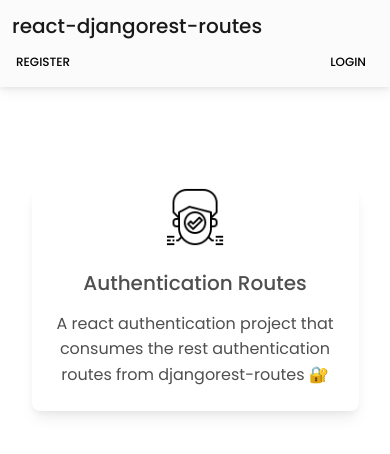
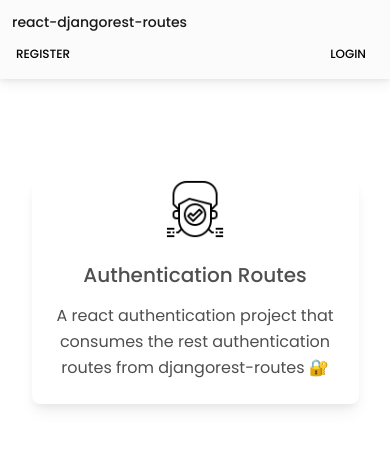
Before and after one commit to aybruhm/react-djangorest-routes, a React (Create React App) app in the folder frontend/frontend_routes/: page / in a window 390 px wide. Shown: the top 454 px of the page. Built offline with nearby package versions, Linux system fonts and the light colour scheme.

Commit message:
Hide harmburger on desktop screens

```diff
--- a/frontend/frontend_routes/src/index.css
+++ b/frontend/frontend_routes/src/index.css
@@ -18,13 +18,29 @@ div.card {
   margin: auto !important;
 }
 
+div.auth-lists-mobile {
+  display: none;
+}
+
 div.card > img {
   justify-content:center;
   margin: auto;
 }
 
-@media screen {
+button.navbar-toggler {
+  display: none;
+}
+
+@media (max-width: 767px) {
   div.card {
     max-width: 100% !important;
   }
+
+  span.navbar-brand {
+    font-size: 14px;
+  }
+
+  div.auth-lists {
+    display: none;
+  }
 }
```
